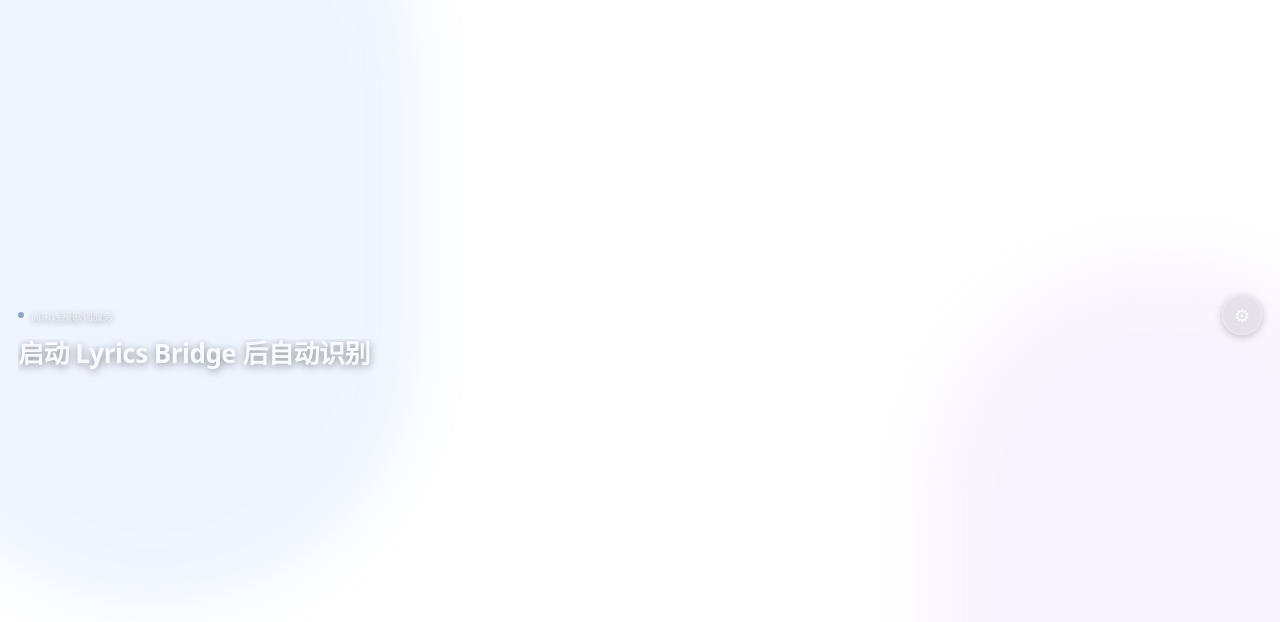
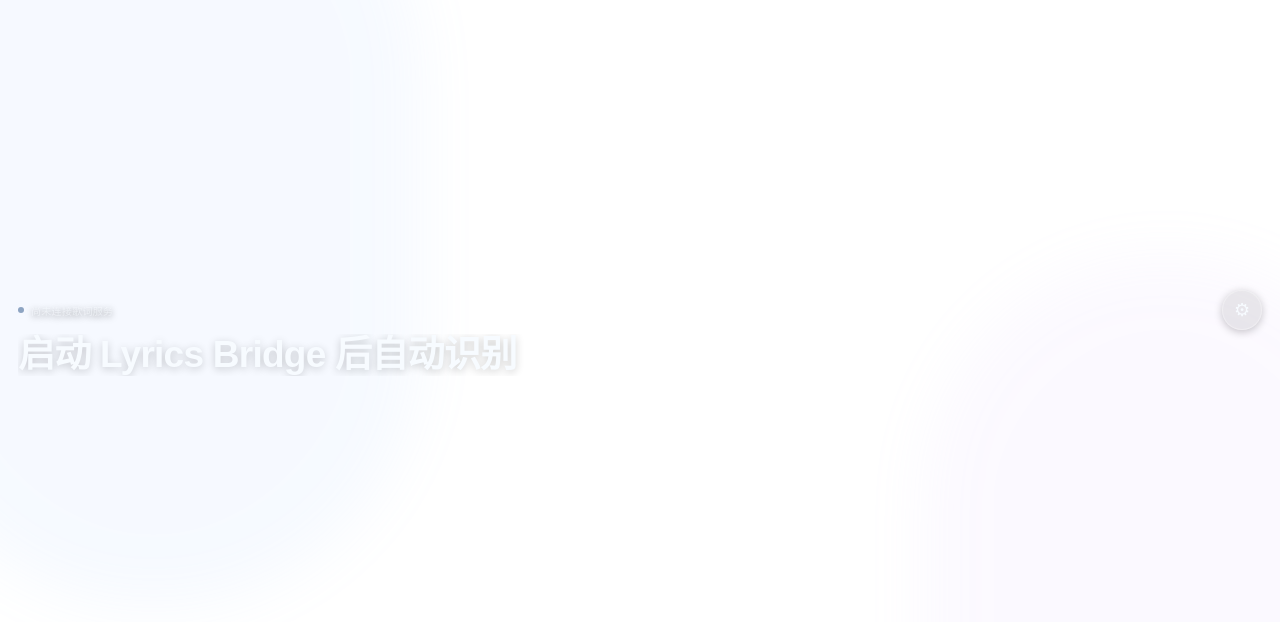
Before and after one commit to air56/Sapphire-, a website: page widgets/netease-lyrics-glass/index.html in a window 1280 px wide. Drawn offline with Linux system fonts and the light colour scheme; no server answers.

Commit message:
feat: 应用低干扰透明歌词样式

```diff
--- a/widgets/netease-lyrics-glass/app.runtime.js
+++ b/widgets/netease-lyrics-glass/app.runtime.js
@@ -3,17 +3,25 @@
  * Do not edit this file by hand; package-widget.ps1 regenerates it.
  */
 (function markNeteaseLyricsRuntime() {
-  document.documentElement.dataset.neteaseLyricsRuntime = '0.1.10';
-  window.__neteaseLyricsRuntime = { version: '0.1.10', started: true, bridgeConnected: false };
+  document.documentElement.dataset.neteaseLyricsRuntime = '0.1.11';
+  window.__neteaseLyricsRuntime = { version: '0.1.11', started: true, bridgeConnected: false };
 })();
 
 /* --- settings.js --- */
 const SETTINGS_KEY = 'neteaseLyricsGlass.settings.v1';
 
 const DEFAULT_SETTINGS = Object.freeze({
-  fontSize: 26,
+  fontSize: 37,
   maxChars: 56,
-  color: '#F7FBFF'
+  color: '#F7FBFF',
+  translationSize: 16,
+  translationGap: 9,
+  zhFont: '"Noto Sans SC", "Microsoft YaHei", sans-serif',
+  jaFont: '"Yu Gothic UI", "Noto Sans JP", sans-serif',
+  latinFont: '"Atkinson Hyperlegible", "Aptos", sans-serif',
+  textShadowStrength: 0.2,
+  textGlowStrength: 0.08,
+  background: 'transparent'
 });
 
 function clampInteger(value, min, max, fallback) {
@@ -35,11 +43,28 @@
     : DEFAULT_SETTINGS.color;
 }
 
+function normalizeFont(value, fallback) {
+  return typeof value === 'string' && value.trim() ? value : fallback;
+}
+
+function clampNumber(value, min, max, fallback) {
+  const parsed = Number(value);
+  return Number.isFinite(parsed) ? Math.min(max, Math.max(min, parsed)) : fallback;
+}
+
 function normalizeSettings(input = {}) {
   return {
     fontSize: clampInteger(input.fontSize, 16, 48, DEFAULT_SETTINGS.fontSize),
     maxChars: clampInteger(input.maxChars, 20, 180, DEFAULT_SETTINGS.maxChars),
-    color: normalizeColor(input.color)
+    color: normalizeColor(input.color),
+    translationSize: clampInteger(input.translationSize, 10, 36, DEFAULT_SETTINGS.translationSize),
+    translationGap: clampInteger(input.translationGap, 0, 24, DEFAULT_SETTINGS.translationGap),
+    zhFont: normalizeFont(input.zhFont, DEFAULT_SETTINGS.zhFont),
+    jaFont: normalizeFont(input.jaFont, DEFAULT_SETTINGS.jaFont),
+    latinFont: normalizeFont(input.latinFont, DEFAULT_SETTINGS.latinFont),
+    textShadowStrength: clampNumber(input.textShadowStrength, 0, 1, DEFAULT_SETTINGS.textShadowStrength),
+    textGlowStrength: clampNumber(input.textGlowStrength, 0, 1, DEFAULT_SETTINGS.textGlowStrength),
+    background: 'transparent'
   };
 }
 
@@ -463,8 +488,14 @@
   const root = els['widget-root'];
   root.style.setProperty('--lyric-size', `${settings.fontSize}px`);
   root.style.setProperty('--lyric-color', settings.color);
-  root.style.setProperty('--translation-size', `${Math.round(settings.fontSize * 0.62)}px`);
+  root.style.setProperty('--translation-size', `${settings.translationSize}px`);
+  root.style.setProperty('--translation-gap', `${settings.translationGap}px`);
   root.style.setProperty('--preview-size', `${Math.round(settings.fontSize * 0.56)}px`);
+  root.style.setProperty('--font-zh', settings.zhFont);
+  root.style.setProperty('--font-ja', settings.jaFont);
+  root.style.setProperty('--font-latin', settings.latinFont);
+  root.style.setProperty('--text-shadow-strength', String(settings.textShadowStrength));
+  root.style.setProperty('--text-glow-strength', String(settings.textGlowStrength));
   els['font-size-input'].value = settings.fontSize;
   els['max-chars-input'].value = settings.maxChars;
   els['color-input'].value = settings.color;
@@ -523,7 +554,7 @@
 function renderSlot(slot, originalElement, translationElement, original, translation) {
   const hasOriginal = Boolean(String(original ?? '').trim());
   const hasTranslation = Boolean(String(translation ?? '').trim());
-  if (originalElement?.id === 'current-original') renderScriptText(originalElement, original);
+  if (originalElement) renderScriptText(originalElement, original);
   else setText(originalElement, original, !hasOriginal);
   const translationText = translationElement?.querySelector('span') ?? translationElement;
   setText(translationText, translation, false);
--- a/widgets/netease-lyrics-glass/index.html
+++ b/widgets/netease-lyrics-glass/index.html
@@ -5,7 +5,7 @@
     <meta name="viewport" content="width=device-width, initial-scale=1.0" />
     <meta name="color-scheme" content="dark light" />
     <title>网易云双语歌词</title>
-    <link rel="stylesheet" href="./styles.css?v=0.1.10" />
+    <link rel="stylesheet" href="./styles.css?v=0.1.11" />
   </head>
   <body>
     <main id="widget-root" class="widget-shell" aria-live="polite">
@@ -47,6 +47,6 @@
       </section>
     </main>
     <script src="qrc:///qtwebchannel/qwebchannel.js"></script>
-    <script src="./app.runtime.js?v=0.1.10"></script>
+    <script src="./app.runtime.js?v=0.1.11"></script>
   </body>
 </html>
--- a/widgets/netease-lyrics-glass/styles.css
+++ b/widgets/netease-lyrics-glass/styles.css
@@ -1,18 +1,18 @@
 :root {
   color-scheme: light dark;
-  --lyric-size: 26px;
+  --lyric-size: 37px;
   --lyric-color: #f7fbff;
   --translation-size: 16px;
   --preview-size: 15px;
   --lyric-slot-height: 82px;
-  --translation-gap: 5px;
-  --font-zh: system-ui, "Microsoft YaHei", sans-serif;
-  --font-ja: system-ui, "Yu Gothic UI", sans-serif;
-  --font-latin: system-ui, "Aptos", sans-serif;
-  --muted-color: rgb(247 251 255 / .72);
-  --faint-color: rgb(247 251 255 / .42);
-  --text-shadow-strength: .45;
-  --text-glow-strength: .14;
+  --translation-gap: 9px;
+  --font-zh: "Noto Sans SC", "Microsoft YaHei", sans-serif;
+  --font-ja: "Yu Gothic UI", "Noto Sans JP", sans-serif;
+  --font-latin: "Atkinson Hyperlegible", "Aptos", sans-serif;
+  --muted-color: rgb(247 251 255 / .64);
+  --faint-color: rgb(247 251 255 / .32);
+  --text-shadow-strength: .2;
+  --text-glow-strength: .08;
   font-family: var(--font-zh);
 }
 * { box-sizing: border-box; }
@@ -48,7 +48,7 @@
 .lyric-slot[data-empty='true'] { opacity: 0; pointer-events: none; }
 .lyric-text { min-width: 0; height: 100%; margin: 0; overflow: hidden; overflow-wrap: anywhere; text-overflow: ellipsis; }
 .current-original, .next-original { display: block; font-family: var(--font-zh); }
-#current-original { color: var(--lyric-color); font-size: var(--lyric-size); line-height: 1.12; font-weight: 700; letter-spacing: -.02em; text-shadow: 0 2px 8px rgb(0 0 0 / var(--text-shadow-strength)), 0 0 2px rgb(255 255 255 / var(--text-glow-strength)); }
+#current-original { color: var(--lyric-color); font-size: var(--lyric-size); line-height: 1.12; font-weight: 600; letter-spacing: -.02em; text-shadow: 0 2px 8px rgb(0 0 0 / var(--text-shadow-strength)), 0 0 2px rgb(255 255 255 / var(--text-glow-strength)); }
 #current-translation, #next-translation { color: var(--muted-color); font-family: var(--font-zh); font-size: var(--translation-size); line-height: 1.2; text-shadow: 0 2px 6px rgb(0 0 0 / calc(var(--text-shadow-strength) * .8)); }
 #next-original { color: var(--faint-color); font-size: var(--preview-size); line-height: 1.16; text-shadow: 0 2px 6px rgb(0 0 0 / calc(var(--text-shadow-strength) * .8)); }
 #current-translation[data-empty='true'], #next-translation[data-empty='true'] { visibility: hidden; }
```
Also changed, not shown: docs/user-guide.md (+5 -5 lines), widgets/netease-lyrics-glass/app.js (+8 -2 lines), widgets/netease-lyrics-glass/metadata.json (+5 -5 lines), widgets/netease-lyrics-glass/settings.js (+28 -3 lines), widgets/netease-lyrics-glass/tests/selected-visual-design.test.mjs (added, +46 -0 lines), widgets/netease-lyrics-glass/tests/settings.test.mjs (+4 -7 lines), widgets/netease-lyrics-glass/visual-style.html (+1 -1 lines).
